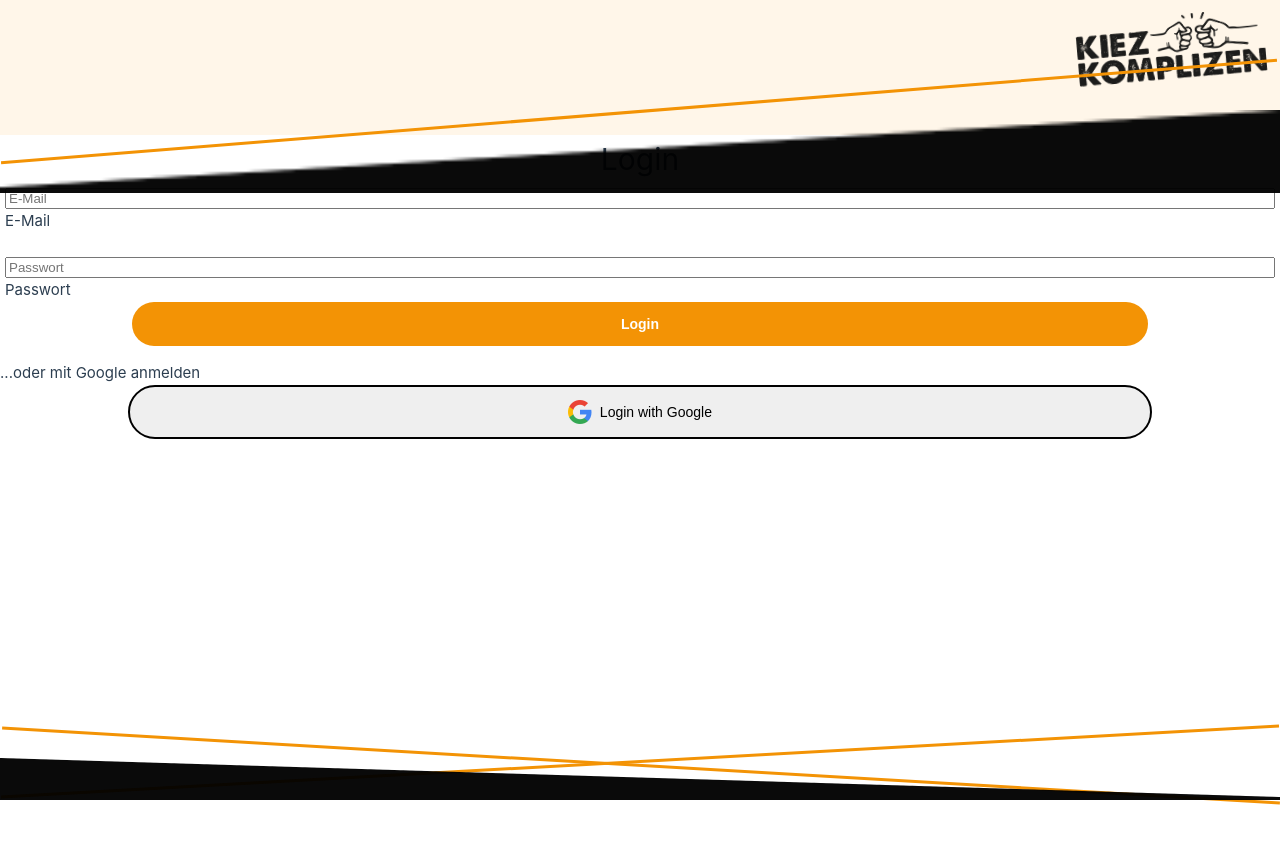
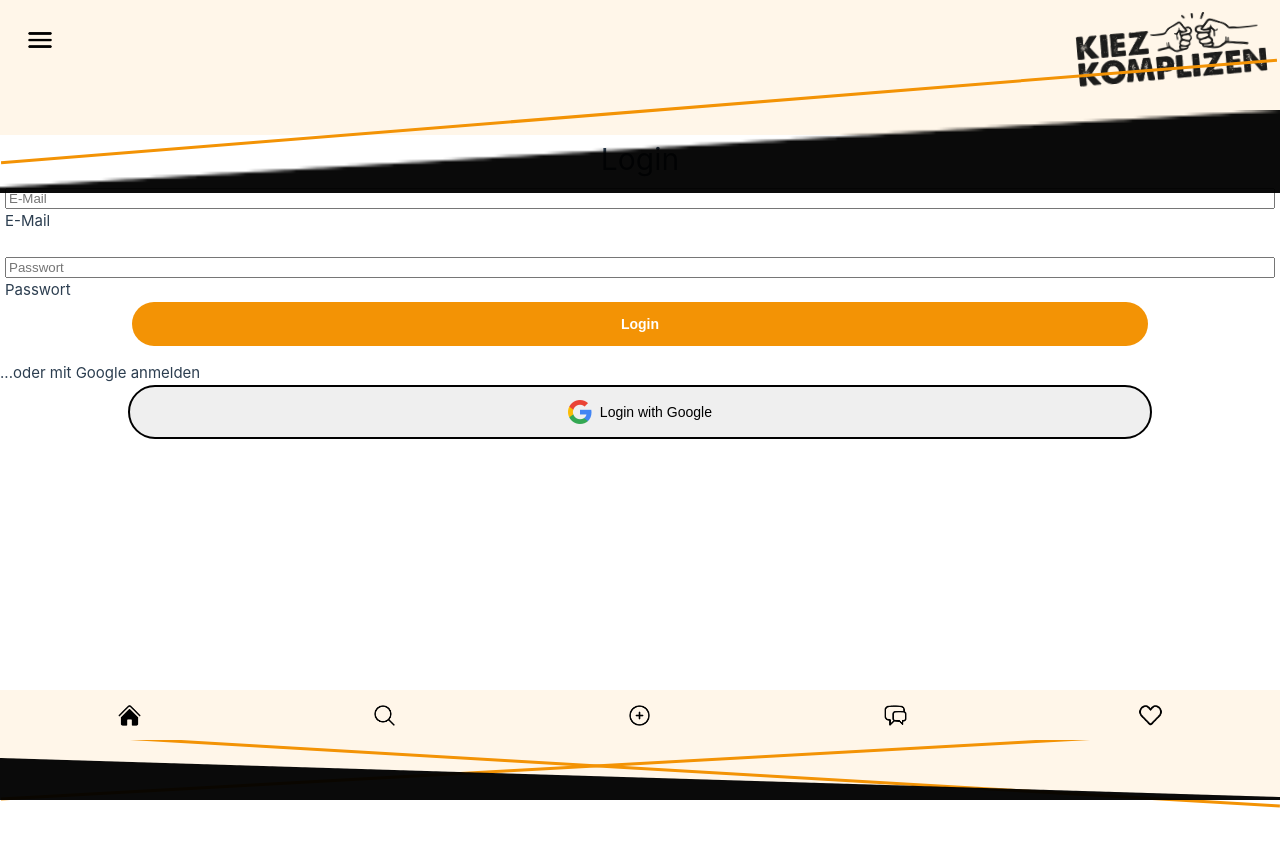
Before and after one commit to hsh420/kiez-komplizen, a Vue app: page /login in a window 1280 px wide. Shown: the top 846 px of the page. Built offline with nearby package versions, Linux system fonts and the light colour scheme; no server answers.

Commit message:
fix: header and footer layout and components

```diff
--- a/src/components/Layout/FooterLayoutComponent.vue
+++ b/src/components/Layout/FooterLayoutComponent.vue
@@ -1,4 +1,5 @@
 <template>
+
   <footer class="footer-container">
     <section>
       <span class="footer-accent-bar"></span>
@@ -10,39 +11,46 @@
       />
     </section>
   </footer>
+    <FooterNavComponent/>
 </template>
 <script>
+import FooterNavComponent from './FooterNavComponent.vue';
+
 export default {
-  name: 'FooterLayout'
+    name: 'FooterLayout',
+    components: { FooterNavComponent }
 }
 </script>
 <style scoped>
 .footer-container {
-  height: 52px;
+  height: 60px;
   width: 100vw;
+  background-color: #fff6e9;;
+  position: fixed;
+  bottom: 0;
 }
 .footer-accent-bar {
   background-color: #f39305;
   height: 3px;
   left: 0;
-  position: absolute;
-  top: 12px;
+  position: fixed;
   transform: rotate(-3.17deg);
+  bottom: 35px;
   width: 100%;
 }
 .footer-accent-bar-secondary {
   background-color: #f39305;
   height: 3px;
   left: 1px;
-  position: absolute;
-  top: 16px;
+  position: fixed;
   transform: rotate(3.36deg);
+  bottom: 30px;
   width: 100%;
 }
 .footer-triangle-image {
   height: 42px;
   left: 0;
-  position: absolute;
+  position: fixed;
   bottom: 0;
   width: 100%;
 }
--- a/src/components/Layout/FooterNavComponent.vue
+++ b/src/components/Layout/FooterNavComponent.vue
@@ -27,7 +27,7 @@ export default {
 <style scoped>
 .container {
   height: 50px;
-  width: 433px;
+  width: 100%;
   display: flex;
   flex-direction: row;
   align-items: center;
--- a/src/components/Layout/HamburgerNavComponent.vue
+++ b/src/components/Layout/HamburgerNavComponent.vue
@@ -27,7 +27,7 @@ export default {
 
 <style scoped>
 .container {
-position: absolute;
+position: fixed;
 top: 25px;
 left: 25px;
 
@@ -41,7 +41,7 @@ position:relative;
 .menu.open {
   display: block;
   background-color: black;
-  width: 100px;
+  width: 100%;
   border-radius: 8px;
 }
 
--- a/src/components/Layout/HeaderLayoutComponent.vue
+++ b/src/components/Layout/HeaderLayoutComponent.vue
@@ -1,5 +1,7 @@
 <template>
+
   <header class="header-container">
+
     <section>
       <RouterLink :to="{ name: 'home' }">
         <img
@@ -17,10 +19,15 @@
       </div>
     </section>
   </header>
+ <HamburgerNavComponent/>
+
 </template>
 <script>
+import HamburgerNavComponent from './HamburgerNavComponent.vue';
+
 export default {
-  name: 'HeaderLayout'
+    name: 'HeaderLayout',
+    components: { HamburgerNavComponent }
 }
 </script>
 
--- a/src/router/index.js
+++ b/src/router/index.js
@@ -2,6 +2,7 @@ import { createRouter, createWebHistory } from 'vue-router'
 import HomeView from '../views/HomeView.vue'
 import { useAuthStore } from '@/stores/auth'
 import LandingViewVue from '@/views/LandingView.vue'
+
 const requireAuth = (to, from, next) => {
   let store = useAuthStore()
   if (!store.$state.isLoggedIn) {
@@ -71,7 +72,20 @@ const router = createRouter({
       name: 'messages',
       component: () => import('../views/MessagesView.vue'),
       beforeEnter: requireAuth
-    }
+    },
+    {
+      path: '/favorits',
+      name: 'favorits',
+      component: () => import('../views/FavoritView.vue'),
+      beforeEnter: requireAuth
+    },
+
+    {
+      path: '/logout',
+      name: 'logout',
+      component: () => import('../views/LogoutView.vue'),
+      beforeEnter: requireAuth
+    },
   ]
 })
 
--- a/src/views/LoginView.vue
+++ b/src/views/LoginView.vue
@@ -1,4 +1,5 @@
 <template>
+  <HamburgerNavComponent />
   <h1>Login</h1>
   <form @submit.prevent="handleSubmit">
     <input name="email" type="email" placeholder="E-Mail" v-model="store.email" />
@@ -12,9 +13,12 @@
     <img class="icon-google" alt="Google Logo" src="@/assets/pictures-layout/google_icon.png" />
     &nbsp; Login with Google
   </button>
+  <FooterNavComponent />
 </template>
 
 <script setup>
+import FooterNavComponent from '@/components/Layout/FooterNavComponent.vue'
+import HamburgerNavComponent from '@/components/Layout/HamburgerNavComponent.vue'
 import ButtonGlobal from '@/components/ButtonGlobalComponent.vue'
 import { useAuthStore } from '@/stores/auth'
 
--- a/src/views/OfferView.vue
+++ b/src/views/OfferView.vue
@@ -10,7 +10,7 @@ export default {}
 <style></style>
 
 <template>
-  <HamburgerNav />
+  <HamburgerNavComponent />
   <main>
     <form action="" @submit.prevent="handleSubmit">
       <h1>Anbieten</h1>
@@ -105,14 +105,14 @@ export default {}
       </section>
     </form>
   </main>
-  <FooterNav />
+  <FooterNavComponent />
 </template>
 
 <script setup>
 import { ref } from 'vue'
 import { useDatabaseStore } from '@/stores/database'
-import FooterNav from '@/components/Layout/FooterNavComponent.vue'
-import HamburgerNav from '@/components/Layout/HamburgerNavComponent.vue'
+import FooterNavComponent from '@/components/Layout/FooterNavComponent.vue'
+import HamburgerNavComponent from '@/components/Layout/HamburgerNavComponent.vue'
 
 const store = useDatabaseStore()
 const selectedOption = ref('') //initialize the selected radio-option gegenstand or gemeinsamkeit
--- a/src/views/SearchView.vue
+++ b/src/views/SearchView.vue
@@ -2,6 +2,7 @@
 done. Created Backup SearchView file that needs deleten before deploy.*/
 
 <template>
+
   <header>
     <h1>Suchen</h1>
     <h2>Was willst du finden?</h2>
@@ -13,9 +14,6 @@ done. Created Backup SearchView file that needs deleten before deploy.*/
     </p> -->
     <input type="text" name="search" placeholder="Suche..." v-model="searchTerm" />
   </header>
-
-  <br />
-
   <main>
     <ul>
       <li v-for="offer in filteredOffers" :key="offer.id">
@@ -31,6 +29,10 @@ done. Created Backup SearchView file that needs deleten before deploy.*/
       </li>
     </ul>
   </main>
+   <HeaderLayoutComponent/>
+  <footer>
+    <FooterLayoutComponent />
+  </footer>
 </template>
 
 <script setup>
@@ -39,6 +41,8 @@ import { useDatabaseStore } from '@/stores/database'
 import LocationIcon from '@/components/icons/IconLocation.vue'
 import FavoritesIcon from '@/components/icons/IconFavorites.vue'
 import ArrowRightIcon from '@/components/icons/IconArrowRight.vue'
+import HeaderLayoutComponent from '@/components/Layout/HeaderLayoutComponent.vue'
+import FooterLayoutComponent from '@/components/Layout/FooterLayoutComponent.vue'
 
 const store = useDatabaseStore()
 let searchTerm = ref('') // Reference to store the search term
```
Also changed, not shown: src/components/Layout/FooterNavigationComponent.vue (deleted), src/components/Layout/HeaderNavigationComponent.vue (deleted), src/views/FavoritView.vue (added), src/views/LogoutView.vue (added).
